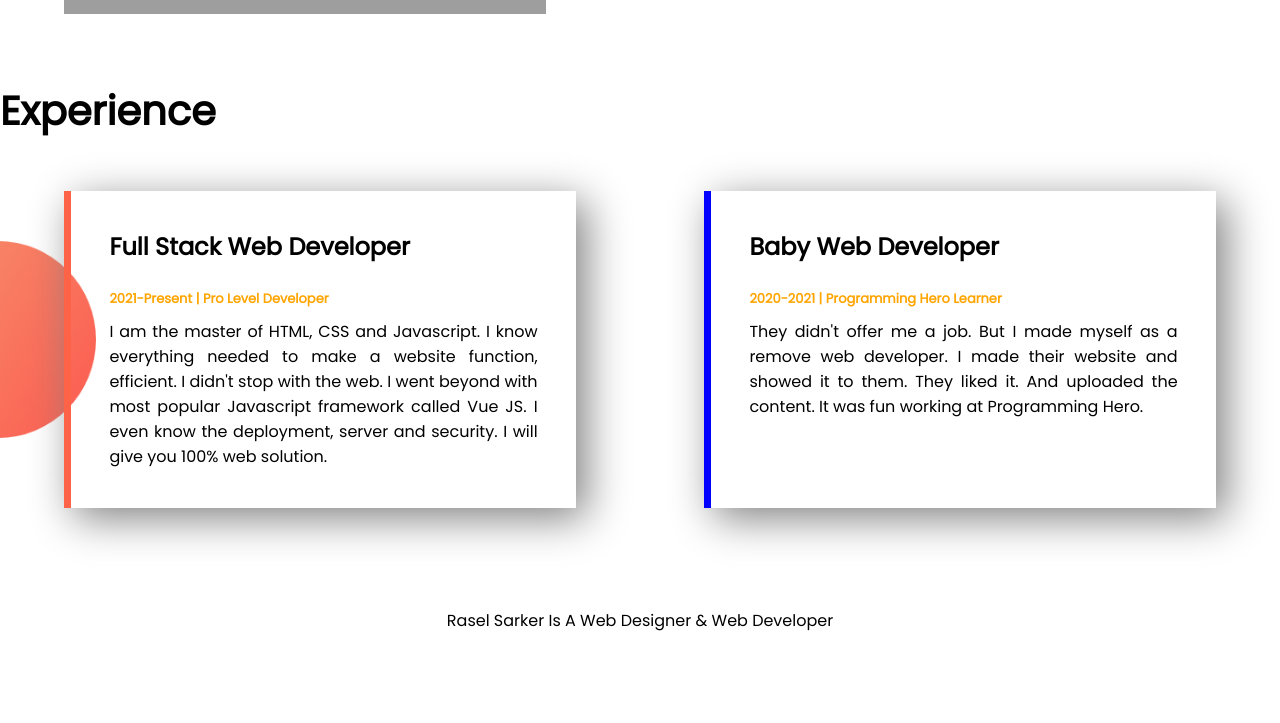
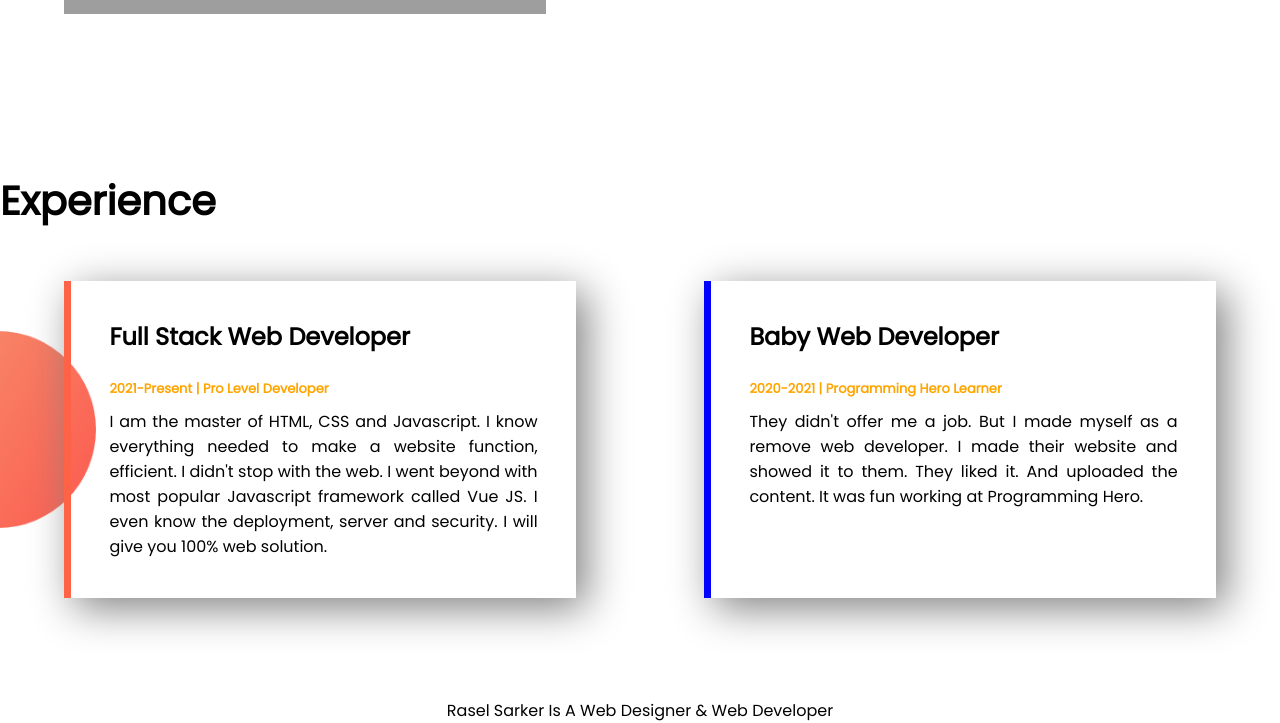
Before and after one commit to Rasel-Sarker/1.-Portfolio_Website, a plain HTML site: page index.html in a window 1280 px wide. Shown: the part 1093-1816 px from the top of the page. Before the commit the page ends 1726 px from the top, so only its background shows below. Drawn offline with Linux system fonts and the light colour scheme; grey boxes are pictures that could not be loaded.

Commit message:
Full website review

```diff
--- a/index.css
+++ b/index.css
@@ -112,6 +112,10 @@ body {
     text-align: justify;
 }
 
+#experience {
+    margin-top: 150px;
+}
+
 .experience {
     width: 40%;
     margin-left: 5%;
```
